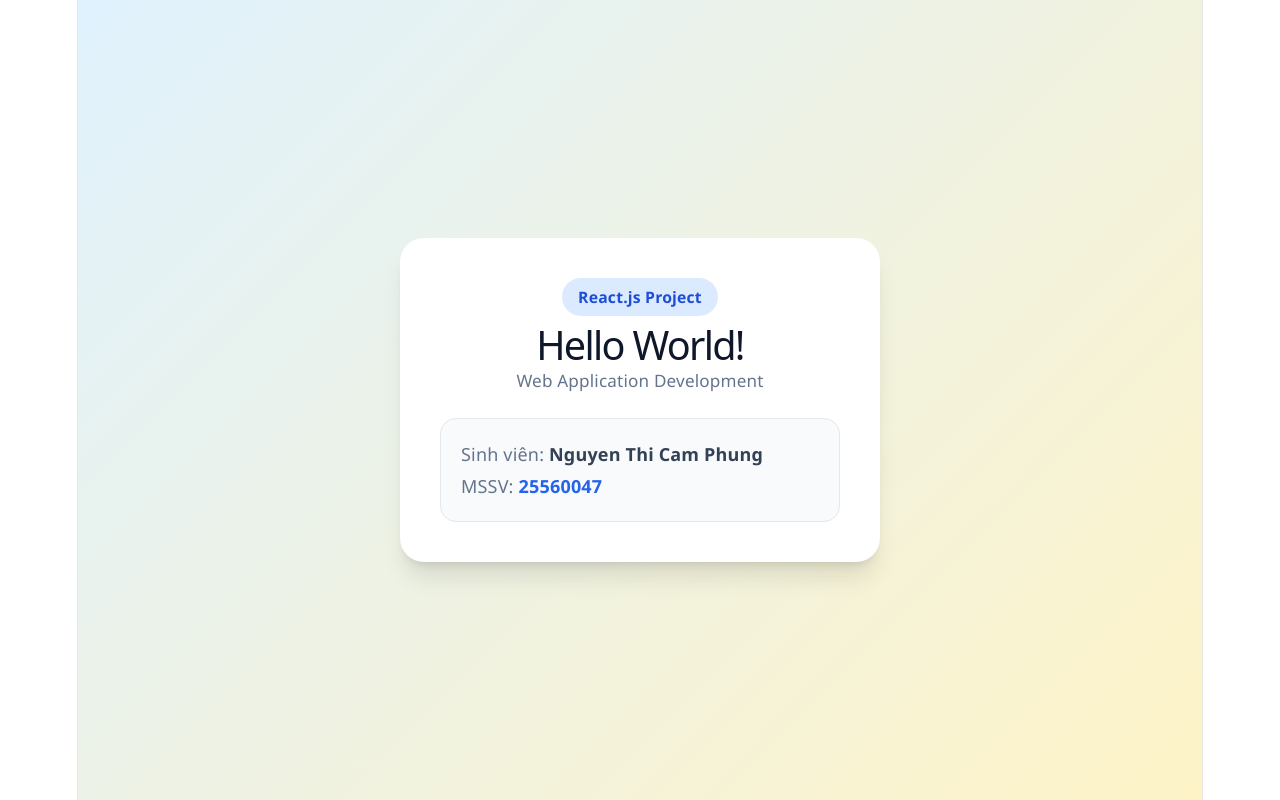
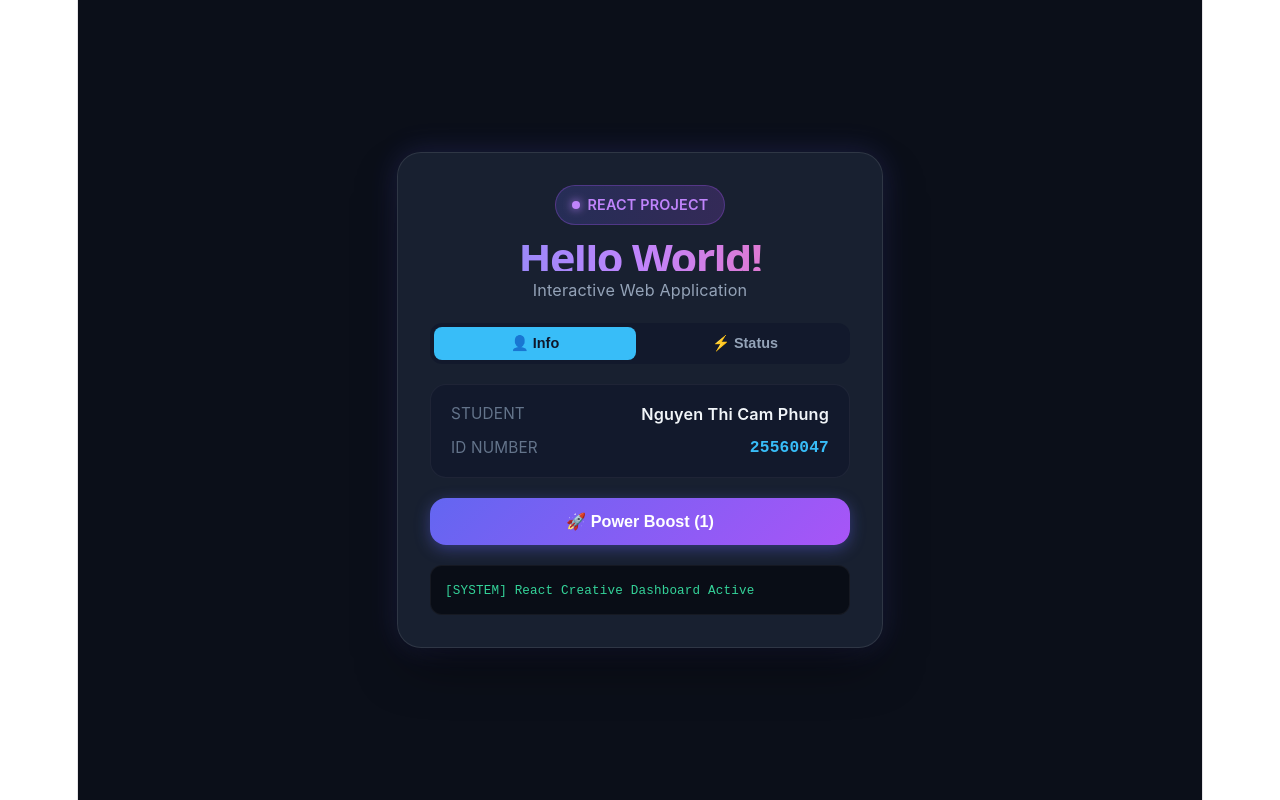
Before and after one commit to NguyenThiCamPhung25560047/my-react-app, a React (Vite) app: page / in a window 1280 px wide. Built offline with nearby package versions, Linux system fonts and the light colour scheme.

Commit message:
Upgrade standalone React App interface

```diff
--- a/src/App.jsx
+++ b/src/App.jsx
@@ -1,51 +1,196 @@
+import { useState } from 'react';
+
 function App() {
+  const [power, setPower] = useState(1);
+  const [activeTab, setActiveTab] = useState('profile');
+  const [logs, setLogs] = useState(['[SYSTEM] React Creative Dashboard Active']);
+
+  const addLog = (msg) => {
+    const time = new Date().toLocaleTimeString();
+    setLogs((prev) => [`[${time}] ${msg}`, ...prev.slice(0, 2)]);
+  };
+
+  const handleBoost = () => {
+    setPower((prev) => prev + 1);
+    addLog(`✨ Boosted power level to ${power + 1}!`);
+  };
+
   return (
     <div style={{
+      minHeight: '100vh',
+      backgroundColor: '#0b0f19',
+      color: '#f8fafc',
+      fontFamily: "'Inter', 'Segoe UI', sans-serif",
       display: 'flex',
       alignItems: 'center',
       justifyContent: 'center',
-      minHeight: '100vh',
-      background: 'linear-gradient(135deg, #e0f2fe 0%, #fef3c7 100%)',
-      fontFamily: "'Segoe UI', Roboto, sans-serif"
+      padding: '20px',
+      boxSizing: 'border-box'
     }}>
       <div style={{
-        backgroundColor: '#ffffff',
-        padding: '40px',
+        maxWidth: '420px',
+        width: '100%',
+        background: 'rgba(30, 41, 59, 0.7)',
+        backdropFilter: 'blur(16px)',
         borderRadius: '24px',
-        boxShadow: '0 20px 25px -5px rgba(0,0,0,0.1), 0 8px 10px -6px rgba(0,0,0,0.1)',
-        textAlign: 'center',
-        maxWidth: '400px',
-        width: '90%'
+        border: '1px solid rgba(255, 255, 255, 0.1)',
+        padding: '32px',
+        boxShadow: '0 25px 50px -12px rgba(0, 0, 0, 0.5), 0 0 30px rgba(99, 102, 241, 0.2)',
+        textAlign: 'center'
       }}>
+
+        {/* Top Badge */}
         <div style={{
-          display: 'inline-block',
+          display: 'inline-flex',
+          alignItems: 'center',
+          gap: '8px',
           padding: '6px 16px',
-          borderRadius: '20px',
-          backgroundColor: '#dbeafe',
-          color: '#1d4ed8',
-          fontWeight: 'bold',
-          fontSize: '0.875rem',
-          marginBottom: '16px'
+          borderRadius: '9999px',
+          background: 'linear-gradient(90deg, rgba(99,102,241,0.2) 0%, rgba(168,85,247,0.2) 100%)',
+          border: '1px solid rgba(168, 85, 247, 0.3)',
+          color: '#c084fc',
+          fontSize: '0.8rem',
+          fontWeight: '600',
+          marginBottom: '20px'
         }}>
-          React.js Project
+          <span style={{ width: '8px', height: '8px', borderRadius: '50%', backgroundColor: '#c084fc', boxShadow: '0 0 10px #c084fc' }}></span>
+          REACT PROJECT
         </div>
-        <h1 style={{ fontSize: '2.2rem', color: '#0f172a', margin: '0 0 10px 0' }}>Hello World! </h1>
-        <p style={{ color: '#64748b', fontSize: '0.95rem', marginBottom: '24px' }}>Web Application Development</p>
 
+        {/* Title */}
+        <h1 style={{
+          fontSize: '2.4rem',
+          fontWeight: '800',
+          margin: '0 0 6px 0',
+          background: 'linear-gradient(to right, #818cf8, #c084fc, #f472b6)',
+          WebkitBackgroundClip: 'text',
+          WebkitTextFillColor: 'transparent'
+        }}>
+          Hello World!
+        </h1>
+        <p style={{ color: '#94a3b8', fontSize: '0.9rem', margin: '0 0 20px 0' }}>
+          Interactive Web Application
+        </p>
+
+        {/* Navigation Tabs */}
         <div style={{
-          backgroundColor: '#f8fafc',
-          padding: '16px 20px',
-          borderRadius: '16px',
-          border: '1px solid #e2e8f0',
-          textAlign: 'left'
+          display: 'flex',
+          gap: '8px',
+          background: 'rgba(15, 23, 42, 0.6)',
+          padding: '4px',
+          borderRadius: '12px',
+          marginBottom: '20px'
         }}>
-          <p style={{ margin: '6px 0', fontSize: '1rem', color: '#334155' }}>
-            <span style={{ color: '#64748b' }}>Sinh viên:</span> <strong>Nguyen Thi Cam Phung </strong>
-          </p>
-          <p style={{ margin: '6px 0', fontSize: '1rem', color: '#334155' }}>
-            <span style={{ color: '#64748b' }}>MSSV:</span> <strong style={{ color: '#2563eb' }}>25560047</strong>
-          </p>
+          <button
+            onClick={() => setActiveTab('profile')}
+            style={{
+              flex: 1,
+              padding: '8px',
+              borderRadius: '8px',
+              border: 'none',
+              background: activeTab === 'profile' ? '#38bdf8' : 'transparent',
+              color: activeTab === 'profile' ? '#0f172a' : '#94a3b8',
+              fontWeight: 'bold',
+              cursor: 'pointer',
+              fontSize: '0.8rem'
+            }}
+          >
+            👤 Info
+          </button>
+          <button
+            onClick={() => setActiveTab('status')}
+            style={{
+              flex: 1,
+              padding: '8px',
+              borderRadius: '8px',
+              border: 'none',
+              background: activeTab === 'status' ? '#38bdf8' : 'transparent',
+              color: activeTab === 'status' ? '#0f172a' : '#94a3b8',
+              fontWeight: 'bold',
+              cursor: 'pointer',
+              fontSize: '0.8rem'
+            }}
+          >
+            ⚡ Status
+          </button>
         </div>
+
+        {/* Tab Content */}
+        {activeTab === 'profile' ? (
+          <div style={{
+            background: 'rgba(15, 23, 42, 0.6)',
+            padding: '16px 20px',
+            borderRadius: '16px',
+            border: '1px solid rgba(255, 255, 255, 0.05)',
+            textAlign: 'left',
+            marginBottom: '20px'
+          }}>
+            <div style={{ display: 'flex', justifyContent: 'space-between', marginBottom: '8px' }}>
+              <span style={{ color: '#64748b', fontSize: '0.85rem' }}>STUDENT</span>
+              <span style={{ color: '#f1f5f9', fontWeight: '600', fontSize: '0.9rem' }}>Nguyen Thi Cam Phung</span>
+            </div>
+            <div style={{ display: 'flex', justifyContent: 'space-between' }}>
+              <span style={{ color: '#64748b', fontSize: '0.85rem' }}>ID NUMBER</span>
+              <span style={{ color: '#38bdf8', fontWeight: '700', fontSize: '0.9rem', fontFamily: 'monospace' }}>25560047</span>
+            </div>
+          </div>
+        ) : (
+          <div style={{
+            background: 'rgba(15, 23, 42, 0.6)',
+            padding: '16px 20px',
+            borderRadius: '16px',
+            border: '1px solid rgba(255, 255, 255, 0.05)',
+            textAlign: 'left',
+            marginBottom: '20px'
+          }}>
+            <div style={{ display: 'flex', justifyContent: 'space-between', marginBottom: '8px' }}>
+              <span style={{ color: '#64748b', fontSize: '0.85rem' }}>SYSTEM STATE</span>
+              <span style={{ color: '#4ade80', fontWeight: '600', fontSize: '0.9rem' }}>Online 🟢</span>
+            </div>
+            <div style={{ display: 'flex', justifyContent: 'space-between' }}>
+              <span style={{ color: '#64748b', fontSize: '0.85rem' }}>POWER LEVEL</span>
+              <span style={{ color: '#c084fc', fontWeight: '700', fontSize: '0.9rem' }}>Level {power}</span>
+            </div>
+          </div>
+        )}
+
+        {/* Interactive Boost Button */}
+        <button
+          onClick={handleBoost}
+          style={{
+            width: '100%',
+            padding: '14px',
+            borderRadius: '16px',
+            border: 'none',
+            background: 'linear-gradient(135deg, #6366f1 0%, #a855f7 100%)',
+            color: '#fff',
+            fontWeight: 'bold',
+            cursor: 'pointer',
+            boxShadow: '0 4px 15px rgba(99, 102, 241, 0.4)',
+            fontSize: '0.9rem',
+            marginBottom: '20px'
+          }}
+        >
+          🚀 Power Boost ({power})
+        </button>
+
+        {/* Live Console Logs */}
+        <div style={{
+          background: '#090d16',
+          borderRadius: '12px',
+          padding: '10px 14px',
+          textAlign: 'left',
+          border: '1px solid rgba(255, 255, 255, 0.05)'
+        }}>
+          <div style={{ fontFamily: 'monospace', fontSize: '0.7rem', color: '#34d399' }}>
+            {logs.map((log, index) => (
+              <div key={index} style={{ opacity: 1 - index * 0.3, marginTop: '2px' }}>
+                {log}
+              </div>
+            ))}
+          </div>
+        </div>
+
       </div>
     </div>
   );
```
